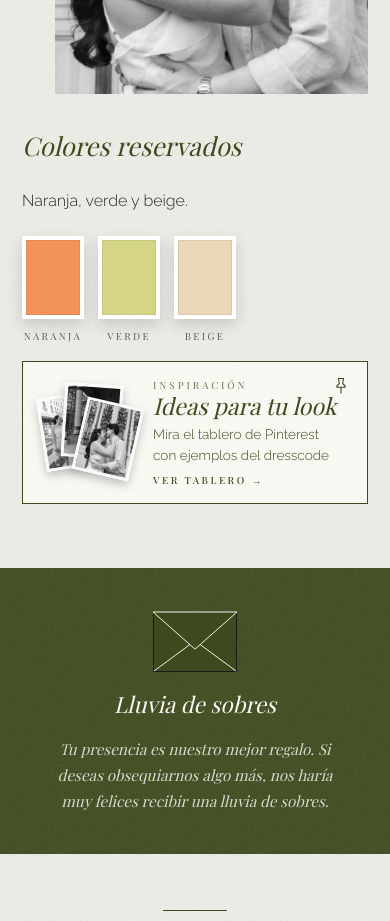
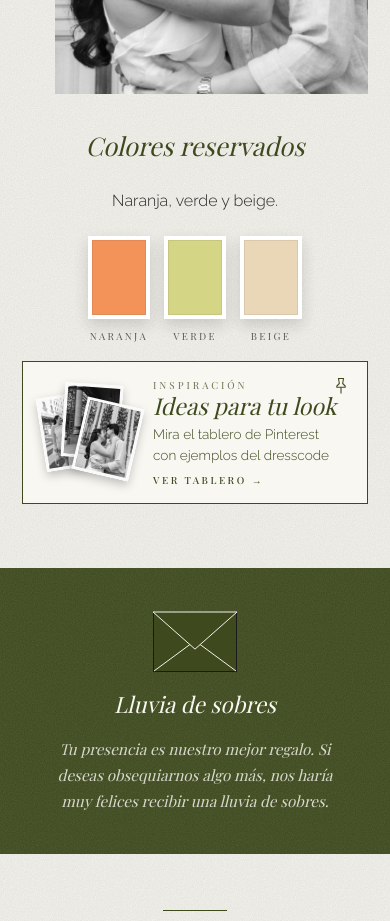
Before and after one commit to jdchaparro97/invitacion-andrea-camilo, a plain HTML site: page index.html in a window 390 px wide. Shown: the part 3800-4721 px from the top of the page. Drawn offline with nearby package versions, Linux system fonts and the light colour scheme; a web font is replaced by a local one.

Commit message:
Centrar colores reservados y tarjeta de Pinterest en celular
Co-Authored-By: Claude Sonnet 5.5 <noreply@anthropic.com>

```diff
--- a/index.html
+++ b/index.html
@@ -292,6 +292,13 @@ a { color: inherit; }
 .board-title { font: italic 400 1.45rem/1.15 var(--f-serif); }
 .board-sub { font-size: .85rem; line-height: 1.5; }
 .board-go { margin-top: 6px; font: 500 .62rem/1 var(--f-serif); letter-spacing: .26em; text-transform: uppercase; }
+
+/* En celular, el bloque de colores reservados va centrado */
+@media (max-width: 860px) {
+  .dress-text { align-items: center; text-align: center; }
+  .swatches { justify-content: center; width: 100%; }
+  .board { margin-inline: auto; text-align: left; }
+}
 
 /* ---------- Lluvia de sobres ---------- */
 .sobres { overflow: hidden; }
```
